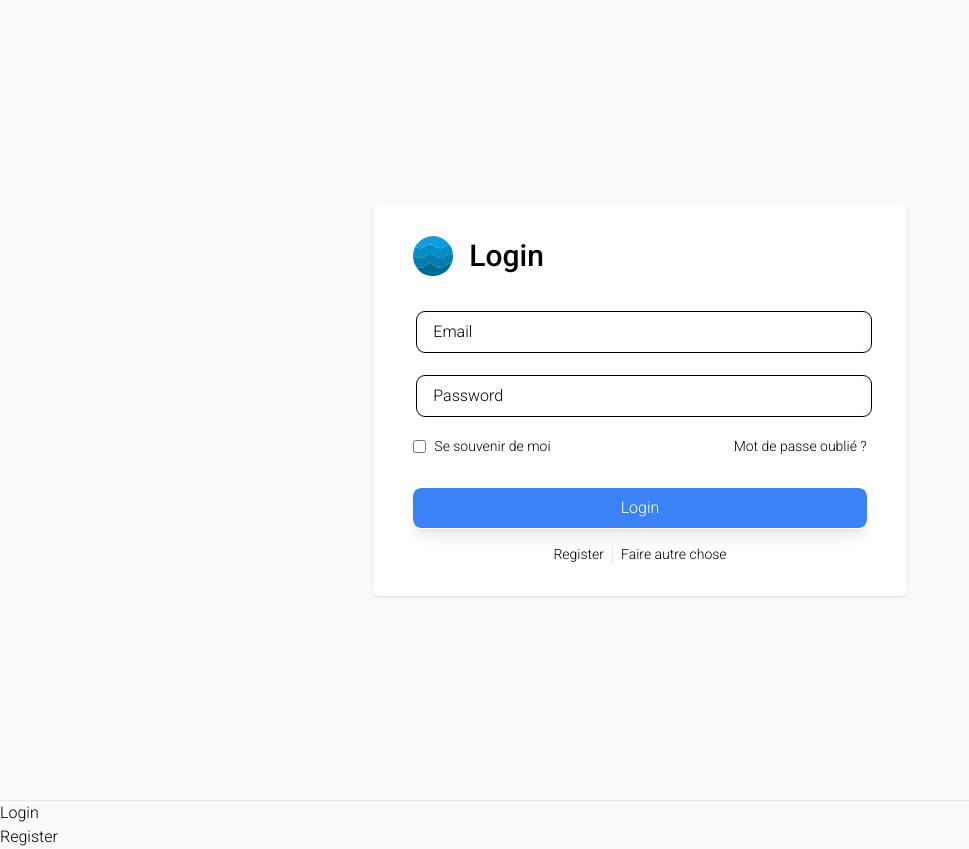
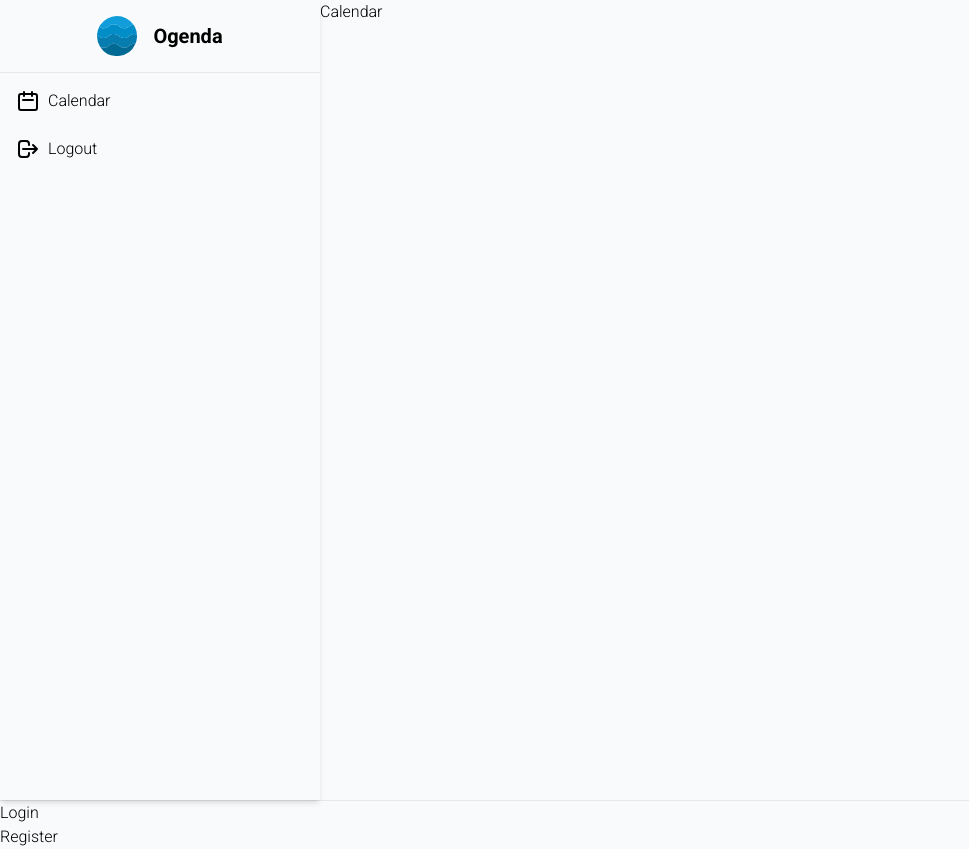
Before and after one commit to Blyzi/L2-Project, a Vue app in the folder website/: page / in a window 1280 px wide. Shown: the whole page, without its empty margins (0-969 px from the left). Built offline with nearby package versions, Linux system fonts and the light colour scheme.

Commit message:
First Login and navigation bar

```diff
--- a/website/package.json
+++ b/website/package.json
@@ -9,6 +9,9 @@
   },
   "dependencies": {
     "@heroicons/vue": "^1.0.6",
+    "axios": "^0.27.2",
+    "cookie": "^0.5.0",
+    "pinia": "^2.0.14",
     "vue": "^3.2.25",
     "vue-router": "^4.0.14"
   },
--- a/website/src/assets/style/button.scss
+++ b/website/src/assets/style/button.scss
@@ -4,5 +4,5 @@
 
 .btn-primary {
     @extend .btn-base;
-    @apply bg-blue-500 focus:bg-blue-800 hover:bg-blue-600  text-white;
+    @apply bg-blue-500 hover:bg-blue-600  text-white;
 }
--- /dev/null
+++ b/website/src/components/App/BasePage.vue
@@ -0,0 +1,10 @@
+<template>
+    <div class="flex">
+        <NavigationBar></NavigationBar>
+        <slot></slot>
+    </div>
+</template>
+
+<script setup>
+import NavigationBar from './NavigationBar.vue'
+</script>
--- /dev/null
+++ b/website/src/components/App/NavigationBar.vue
@@ -0,0 +1,39 @@
+<template>
+    <div class="flex flex-col gap-2 shadow-md h-screen w-3/12">
+        <router-link
+            class="p-4 border-b flex justify-center items-center gap-4"
+            to="/"
+        >
+            <img src="@/assets/img/logo/logo.svg" class="h-10" alt="" />
+            <div class="font-bold text-xl">Ogenda</div>
+        </router-link>
+
+        <router-link
+            v-for="(route, i) in routes"
+            :key="i"
+            class="flex items-center gap-2 rounded hover:bg-gray-100 p-2 mx-2"
+            :to="route.path"
+            :class="{ 'text-blue-500': route.path === $route.path }"
+        >
+            <component :is="route.icon" class="h-6"></component>
+            {{ route.name }}
+        </router-link>
+    </div>
+</template>
+
+<script setup>
+import { LogoutIcon, CalendarIcon } from '@heroicons/vue/outline'
+
+const routes = [
+    {
+        path: '/calendar',
+        name: 'Calendar',
+        icon: CalendarIcon,
+    },
+    {
+        path: '/logout',
+        name: 'Logout',
+        icon: LogoutIcon,
+    },
+]
+</script>
--- a/website/src/components/Inputs/TextInput.vue
+++ b/website/src/components/Inputs/TextInput.vue
@@ -1,7 +1,12 @@
 <template>
+    <div>
         <div
-        class="m-1 relative rounded-lg outline outline-1 flex items-center justify-between cursor-text"
-        :class="{ 'outline-blue-500 outline-2': isFocused }"
+            class="relative rounded-lg outline outline-1 flex items-center justify-between cursor-text"
+            :class="{
+                'outline-blue-500 ': !error && isFocused,
+                'outline-red-500': error,
+                'outline-2': isFocused,
+            }"
             @click="input.focus()"
         >
             <div v-if="placeholder" class="absolute flex items-center">
@@ -12,7 +17,8 @@
                             ? 'translate-x-2 -translate-y-6 bg-white text-xs '
                             : 'translate-x-0 translate-y-0 text-base',
                         ,
-                    { 'text-blue-500': isFocused },
+                        { 'text-blue-500': isFocused && !error },
+                        { 'text-red-500': error },
                     ]"
                 >
                     {{ placeholder }}
@@ -20,8 +26,14 @@
             </div>
             <input
                 ref="input"
-            class="py-2 pl-4 w-full outline-none"
-            :type="realInputType"
+                class="py-2 px-4 w-full outline-none"
+                :type="
+                    inputType == 'password'
+                        ? showPassword
+                            ? 'text'
+                            : 'password'
+                        : 'text'
+                "
                 :value="modelValue"
                 @focusin="isFocused = true"
                 @focusout="isFocused = false"
@@ -29,39 +41,52 @@
             />
             <div
                 v-if="inputType == 'password' && modelValue.length"
-            class="h-full flex justify-center items-center px-4 cursor-pointer"
-            @click="seeValue = !seeValue"
+                class="h-full flex justify-center items-center pr-4 cursor-pointer"
+                @click="showPassword = !showPassword"
             >
-            <EyeIcon v-if="seeValue" class="h-5"></EyeIcon>
-            <EyeOffIcon v-else class="h-5"></EyeOffIcon>
+                <EyeIcon
+                    v-if="showPassword"
+                    class="h-5"
+                    :class="{ 'text-red-500': error }"
+                ></EyeIcon>
+                <EyeOffIcon
+                    v-else
+                    class="h-5"
+                    :class="{ 'text-red-500': error }"
+                ></EyeOffIcon>
+            </div>
+        </div>
+        <div
+            class="flex gap-2 text-xs text-red-500 ml-4 mt-1 items-center"
+            :class="{ invisible: !error || errorMessage == null }"
+        >
+            <ExclamationCircleIcon class="h-3"></ExclamationCircleIcon>
+            {{ errorMessage }}
         </div>
     </div>
 </template>
 
 <script setup>
-import { ref, computed } from 'vue'
+import { ref } from 'vue'
 
 //HeroIcons
-import { EyeIcon } from '@heroicons/vue/outline'
-import { EyeOffIcon } from '@heroicons/vue/outline'
+import {
+    EyeIcon,
+    EyeOffIcon,
+    ExclamationCircleIcon,
+} from '@heroicons/vue/outline'
 
-const props = defineProps({
+defineProps({
     modelValue: { type: String, required: true },
     placeholder: { type: String, default: null },
     inputType: { type: String, default: 'text' },
+    error: { type: Boolean, default: false },
+    errorMessage: { type: String, default: null },
 })
 
 defineEmits(['update:modelValue'])
 
 const input = ref(null)
 const isFocused = ref(false)
-const seeValue = ref(false)
-
-const realInputType = computed(() => {
-    console.log(props)
-    if (seeValue.value == true) {
-        return 'text'
-    }
-    return props.inputType.value
-})
+const showPassword = ref(false)
 </script>
--- /dev/null
+++ b/website/src/config/axios.js
@@ -0,0 +1,49 @@
+import axios from 'axios'
+import { useRouter } from 'vue-router'
+import cookie from 'cookie'
+
+const router = useRouter()
+
+const $axios = axios.create({
+    baseURL: 'http://localhost:5000/',
+    headers: {
+        'Content-Type': 'application/json',
+    },
+    withCredentials: true,
+})
+
+$axios.interceptors.request.use(
+    (config) => {
+        const cookies = cookie.parse(document.cookie)
+        if (
+            cookies.accessTokenExpirationTime < Date.now() &&
+            cookies.refreshTokenExpirationTime > Date.now()
+        ) {
+            return $axios.post('/auth/refresh')
+        } else if (cookies.accessTokenExpirationTime > Date.now()) {
+            router.push('/login')
+        }
+
+        return config
+    },
+    (error) => {
+        return Promise.reject(error)
+    }
+)
+
+$axios.interceptors.response.use(
+    (response) => {
+        console.log('📸', response)
+        return response
+    },
+    (error) => {
+        console.log('😬', err)
+        if (error.response.status === 401) {
+            router.push('/login')
+        }
+        console.log(error)
+        return Promise.reject(error)
+    }
+)
+
+export { $axios }
--- a/website/src/main.js
+++ b/website/src/main.js
@@ -1,6 +1,9 @@
 import { createApp } from 'vue'
 import App from './App.vue'
 import router from './router/index'
+import { createPinia } from 'pinia'
 import './index.css'
 
-createApp(App).use(router).mount('#app')
+const pinia = createPinia()
+
+createApp(App).use(router).use(pinia).mount('#app')
--- a/website/src/router/index.js
+++ b/website/src/router/index.js
@@ -1,26 +1,37 @@
 import { createRouter, createWebHistory } from 'vue-router'
-
+import { $axios } from '../config/axios'
+import cookie from 'cookie'
 const routes = [
-    {
-        path: '/',
-        component: () =>
-            import(
-                /* webpackChunkName: "Home" */ '@/views/Login/LoginPage.vue'
-            ),
-    },
     {
         path: '/login',
         name: 'login',
         component: () =>
             import(
-                /* webpackChunkName: "Home" */ '@/views/Login/LoginPage.vue'
+                /* webpackChunkName: "Login" */ '@/views/Login/LoginPage.vue'
             ),
     },
     {
         path: '/register',
         component: () =>
             import(
-                /* webpackChunkName: "Home" */ '@/views/Login/RegisterPage.vue'
+                /* webpackChunkName: "Login" */ '@/views/Login/RegisterPage.vue'
+            ),
+    },
+    {
+        path: '/calendar',
+        component: () =>
+            import(
+                /* webpackChunkName: "Calendar" */ '@/views/CalendarPage.vue'
+            ),
+        meta: {
+            requiresAuth: true,
+        },
+    },
+    {
+        path: '/',
+        component: () =>
+            import(
+                /* webpackChunkName: "Calendar" */ '@/views/CalendarPage.vue'
             ),
     },
 ]
@@ -29,4 +40,21 @@ const router = createRouter({
     history: createWebHistory(),
     routes,
 })
+
+router.beforeEach(async (to, from) => {
+    console.log('➡️', to, from, 'Protected:', to.meta.requiresAuth)
+
+    if (to.meta.requiresAuth) {
+        const cookies = cookie.parse(document.cookie)
+        if (
+            cookies.accessTokenExpirationTime < Date.now() &&
+            cookies.refreshTokenExpirationTime > Date.now()
+        ) {
+            await $axios.post('/auth/refresh')
+        } else if (cookies.accessTokenExpirationTime > Date.now()) {
+            router.push('/login')
+        }
+    }
+})
+
 export default router
--- /dev/null
+++ b/website/src/stores/users.store.js
@@ -0,0 +1,34 @@
+import { defineStore } from 'pinia'
+import { $axios } from '@/config/axios'
+
+export const useUserStore = defineStore('user', {
+    state: () => {
+        return { user: null, users: [] }
+    },
+    actions: {
+        async login(mail, password) {
+            return await $axios
+                .post('/auth/login', {
+                    mail,
+                    password,
+                })
+                .then(({ data }) => {
+                    this.user = { user: data }
+                    return true
+                })
+                .catch(() => {
+                    return false
+                })
+        },
+        async logout() {
+            return await $axios.post('/auth/logout').then(() => {
+                this.user = null
+            })
+        },
+    },
+    getters: {
+        isLoggedIn(state) {
+            return state.user !== null
+        },
+    },
+})
--- /dev/null
+++ b/website/src/views/CalendarPage.vue
@@ -0,0 +1,7 @@
+<template>
+    <BasePage><div>Calendar</div></BasePage>
+</template>
+
+<script setup>
+import BasePage from '../components/App/BasePage.vue'
+</script>
--- a/website/src/views/Login/LoginPage.vue
+++ b/website/src/views/Login/LoginPage.vue
@@ -7,30 +7,39 @@
                 <img class="h-10" src="@/assets/img/logo/logo.svg" />
                 <div class="text-3xl font-medium">Login</div>
             </div>
-
+            <form class="flex flex-col gap-2">
                 <TextInput
                     v-model="usernameInput"
                     class="w-full"
                     placeholder="Email"
-                inputType="email"
+                    input-type="email"
+                    :error="error"
+                    @update:model-value="error = false"
                 ></TextInput>
                 <TextInput
                     v-model="passwordInput"
                     class="w-full"
                     placeholder="Password"
                     input-type="password"
+                    error-message="Invalid login or password"
+                    :error="error"
+                    @update:model-value="error = false"
                 ></TextInput>
-            <div class="flex justify-between text-sm mb-4">
+                <div class="flex justify-between text-sm mb-4 px-1">
                     <label
                         class="flex items-center gap-2 cursor-pointer hover:underline"
-                    ><input type="checkbox" /> Se souvenir de moi</label
-                >
+                        ><input type="checkbox" class="cursor-pointer" /> Se
+                        souvenir de moi
+                    </label>
                     <div class="cursor-pointer hover:underline">
                         Mot de passe oublié ?
                     </div>
                 </div>
 
-            <div class="btn-primary w-full">Login</div>
+                <button class="btn-primary w-full" @click.prevent="login">
+                    Login
+                </button>
+            </form>
             <div class="flex divide-x text-sm mx-auto">
                 <router-link
                     class="px-2 cursor-pointer hover:underline"
@@ -49,7 +58,22 @@
 <script setup>
 import TextInput from '@/components/Inputs/TextInput.vue'
 import { ref } from 'vue'
+import { useUserStore } from '@/stores/users.store'
+import { useRouter } from 'vue-router'
+
+const userStore = useUserStore()
+
+const router = useRouter()
 
 const usernameInput = ref('')
 const passwordInput = ref('')
+const error = ref(false)
+
+const login = async () => {
+    if (await userStore.login(usernameInput.value, passwordInput.value)) {
+        router.push('calendar')
+    } else {
+        error.value = true
+    }
+}
 </script>
```
Also changed, not shown: 2 other files (tests, documents, lock files or other folders). Lines whose indentation alone changed are shown as unchanged.
